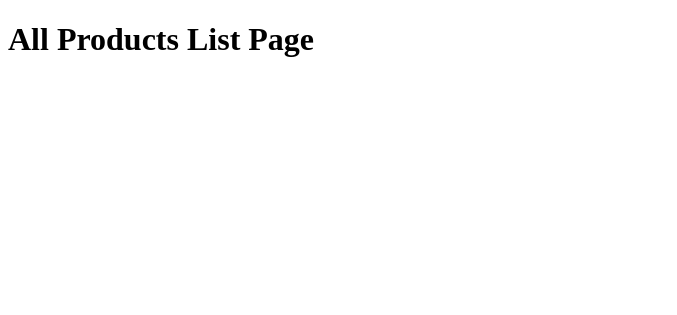
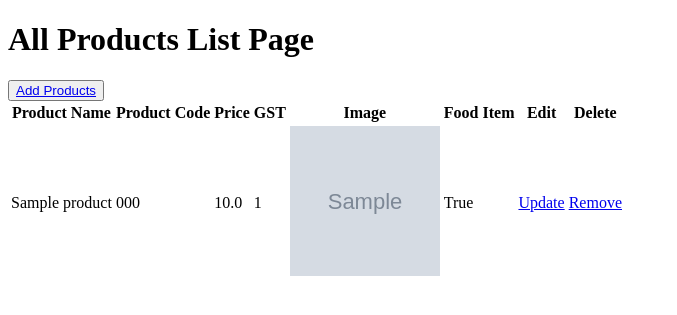
Before and after one commit to Praveen-Kr-S/Enterprise_Inventory_Customer_Order_Management_System, a Django app: page /inventory/allproducts/ in a window 1280 px wide. Shown: the top 315 px of the page, without its empty margins (0-677 px from the left). Run offline with Django 5.2, Linux system fonts and the light colour scheme; tables that the repository leaves empty hold one stand-in row (values such as "Sample post"); grey boxes marked "Sample" are stand-in pictures.

Commit message:
Completed the Inventory CRUD System

```diff
--- a/Frontend/templates/inventory_templates/all_products.html
+++ b/Frontend/templates/inventory_templates/all_products.html
@@ -10,6 +10,42 @@
 
 <body>
     <h1>All Products List Page</h1>
+
+    <div>
+        <button><a href="{% url 'addproduct' %}">Add Products</a></button>
+    </div>
+
+    <div>
+        <table>
+            <tr>
+                <th>Product Name</th>
+                <th>Product Code</th>
+                <th>Price</th>
+                <th>GST</th>
+                <th>Image</th>
+                <th>Food Item</th>
+                <th>Edit</th>
+                <th>Delete</th>
+            </tr>
+
+            {% for product in products %}
+            <tr>
+                <td>{{product.product_name}}</td>
+                <td>{{product.product_code}}</td>
+                <td>{{product.price}}</td>
+                <td>{{product.gst}}</td>
+                {% if product.picture %}
+                <td><img src="{{ product.picture.url }}" alt="img" width="150" height="150"></td>
+                {% else %}
+                <td>No Images</td>
+                {% endif %}
+                <td>{{product.food_product}}</td>
+                <td><a href="{% url 'updateproduct' product.id %}">Update</a></td>
+                <td><a href="{% url 'deleteproduct' product.id %}">Remove</a></td>
+            </tr>
+            {% endfor %}
+        </table>
+    </div>
 </body>
 
 </html>
--- a/Inventory/urls.py
+++ b/Inventory/urls.py
@@ -1,6 +1,9 @@
-from django.urls import path,include
+from django.urls import path
 from .views import *
 
 urlpatterns = [
     path('allproducts/',All_Products,name="allproducts"),
+    path('addproduct/',Add_Product,name="addproduct"),
+    path('updateproduct/<int:pk>/',Update_Product,name="updateproduct"),
+    path('deleteproduct/<int:pk>/',Delete_Product,name="deleteproduct"),
 ]
--- a/Inventory/views.py
+++ b/Inventory/views.py
@@ -1,4 +1,36 @@
-from django.shortcuts import render
+from django.shortcuts import render,redirect
+from .models import Products
+from .forms import ProductForm
 
 def All_Products(request):
-    return render(request,"inventory_templates/all_products.html")
+    products = Products.objects.all()
+    return render(request,"inventory_templates/all_products.html",{"products":products})
+
+
+
+def Add_Product(request):
+    product_form = ProductForm()
+    if request.method == "POST":
+        product_form = ProductForm(request.POST,request.FILES)
+        if product_form.is_valid():
+            product_form.save()
+            return redirect("allproducts")
+    return render(request,"inventory_templates/add_and_edit_product.html",{"product_form":product_form})
+
+
+def Update_Product(request,pk):
+    product = Products.objects.get(id=pk)
+    edit_product_form = ProductForm(instance=product)
+    if request.method == "POST":
+        edit_product_form = ProductForm(request.POST,request.FILES,instance=product)
+        if edit_product_form.is_valid():
+            edit_product_form.save()
+            return redirect("allproducts")
+    return render(request,"inventory_templates/add_and_edit_product.html",{"edit_product_form":edit_product_form})
+
+
+
+def Delete_Product(request,pk):
+    product = Products.objects.get(id=pk)
+    product.delete()
+    return redirect("allproducts")
```
Also changed, not shown: Frontend/templates/inventory_templates/add_and_edit_product.html (added, +50 -0 lines), Inventory/forms.py (added, +7 -0 lines), static/media/images/hp_laptop.jpg (added), static/media/images/iphone17.jpg (added).
